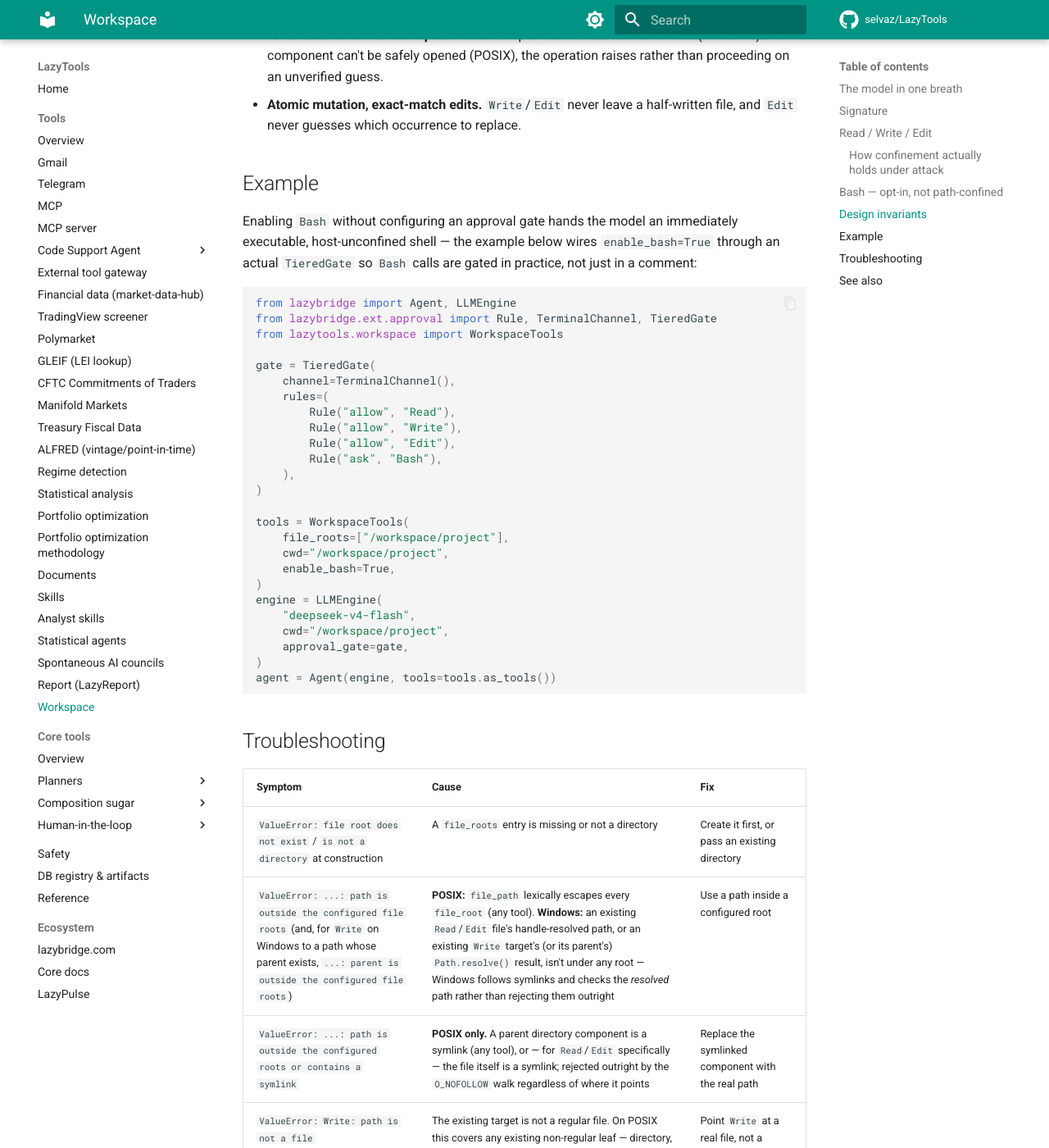
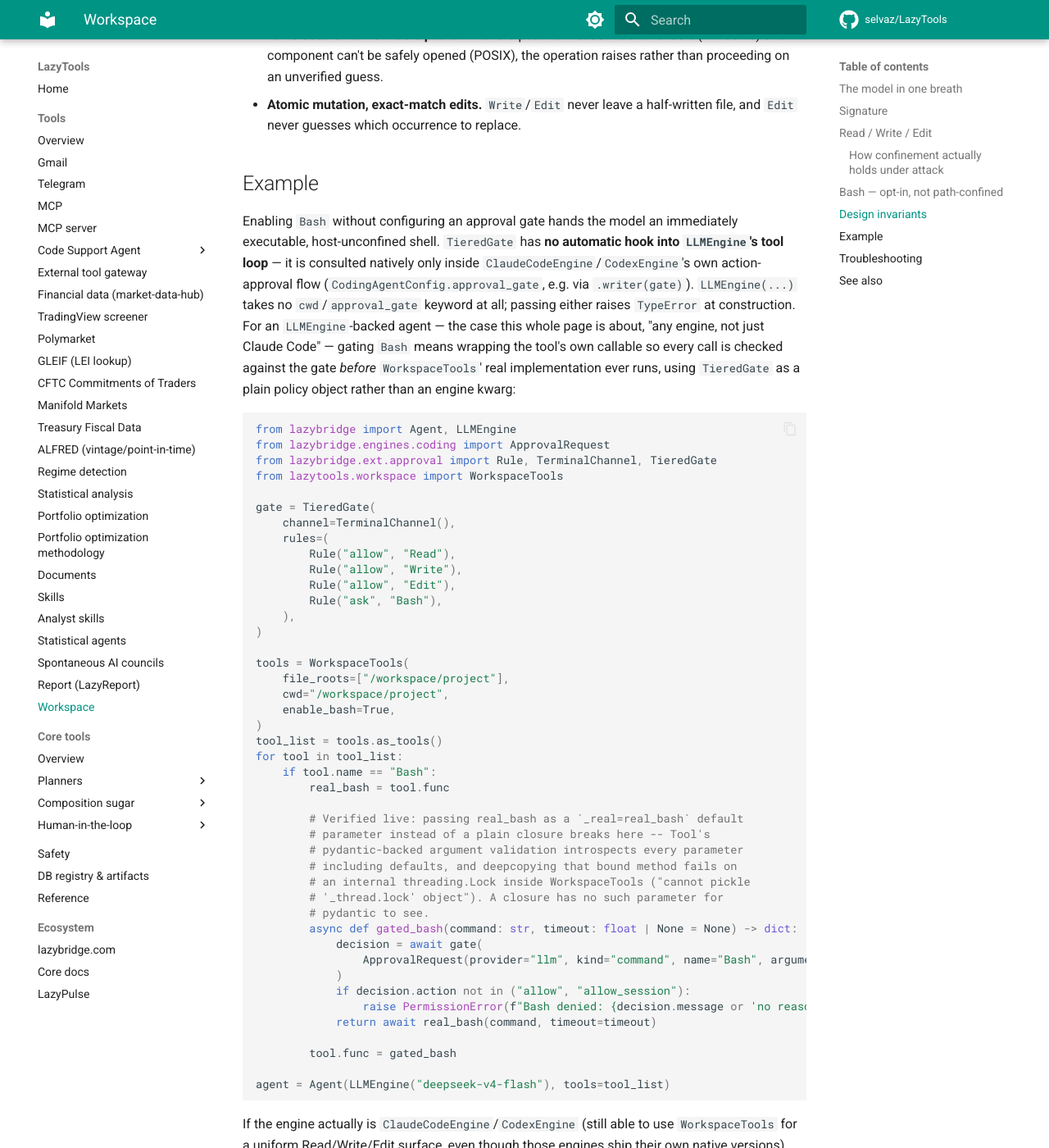
Before and after one commit to selvaz/LazyTools, an MkDocs documentation site: the page built from docs/workspace.md, in a window 1280 px wide and 1400 px high, scrolled down 3687 px. Shown: the whole window at 82% size. Built offline with MkDocs 1.6.1 and Material for MkDocs 9.7.7, drawn with Linux system fonts in a browser that asks for light colours; comment, search, counter and statistics services are not loaded; some of the changed text lies outside the part shown.

Commit message:
Fix fabricated LLMEngine kwargs already pushed in the workspace.md example
A delayed independent review (ask_claude, stalled 30+ min, returned after
this doc was already pushed) found that my own second-round fix introduced
a WORSE bug than the one it replaced: the Example section called
LLMEngine(cwd=..., approval_gate=...) -- neither keyword exists on
LLMEngine (confirmed by reading engines/llm.py's full __init__ signature).
That call raises TypeError on the very first line a reader would run. I
had claimed to verify this against source and did not verify carefully
enough -- this is a real mistake, not a nitpick.

Root cause of the doc's false premise: TieredGate has NO automatic hook
into LLMEngine's tool loop at all. approval_gate is consulted only inside
ClaudeCodeEngine/CodexEngine's own native approval flow
(CodingAgentConfig.approval_gate). For an LLMEngine-backed agent -- the
exact case this page's own opening paragraph is about ("any engine, not
just Claude Code CLI... DeepSeek, GPT, Grok") -- there is no built-in
bridge from TieredGate to a plain Tool.

Fixed by wrapping the Bash tool's own callable to consult the gate
directly (TieredGate used as a plain policy object, not an engine kwarg)
before delegating to WorkspaceTools' real implementation.

This time verified by ACTUALLY RUNNING the example, not just reading it
against source: extracted the exact code block from the doc
programmatically, executed it with a monkeypatched TieredGate.__call__ to
prove both the deny path (blocks execution, raises PermissionError) and
the allow path (runs the real Bash implementation, returns a real
{exit_code, stdout, stderr, truncated} result) genuinely work end to end.
That run caught a second, real bug in my own first attempt at this fix
before it ever reached the doc: passing the closed-over real_bash
implementation as a `_real=real_bash` default parameter broke Tool's
pydantic-backed argument-schema validation (it tries to deepcopy every
parameter default, including bound-method defaults, and failed on an
internal threading.Lock inside WorkspaceTools with "cannot pickle
'_thread.lock' object"). A plain closure has no such parameter for
pydantic to see. Documented as a comment in the example itself.

906 passed, 9 skipped.

Lesson for next time: for runnable example code specifically, "read it
against source" is not enough verification -- run it.

````diff
--- a/docs/workspace.md
+++ b/docs/workspace.md
@@ -179,12 +179,21 @@
 ## Example
 
 Enabling `Bash` without configuring an approval gate hands the model an
-immediately executable, host-unconfined shell — the example below wires
-`enable_bash=True` through an actual `TieredGate` so `Bash` calls are gated
-in practice, not just in a comment:
+immediately executable, host-unconfined shell. `TieredGate` has **no
+automatic hook into `LLMEngine`'s tool loop** — it is consulted natively
+only inside `ClaudeCodeEngine`/`CodexEngine`'s own action-approval flow
+(`CodingAgentConfig.approval_gate`, e.g. via `.writer(gate)`).
+`LLMEngine(...)` takes no `cwd`/`approval_gate` keyword at all; passing
+either raises `TypeError` at construction. For an `LLMEngine`-backed agent
+— the case this whole page is about, "any engine, not just Claude Code" —
+gating `Bash` means wrapping the tool's own callable so every call is
+checked against the gate *before* `WorkspaceTools`' real implementation
+ever runs, using `TieredGate` as a plain policy object rather than an
+engine kwarg:
 
 ```python
 from lazybridge import Agent, LLMEngine
+from lazybridge.engines.coding import ApprovalRequest
 from lazybridge.ext.approval import Rule, TerminalChannel, TieredGate
 from lazytools.workspace import WorkspaceTools
 
@@ -203,13 +212,38 @@
     cwd="/workspace/project",
     enable_bash=True,
 )
-engine = LLMEngine(
-    "deepseek-v4-flash",
-    cwd="/workspace/project",
-    approval_gate=gate,
-)
-agent = Agent(engine, tools=tools.as_tools())
+tool_list = tools.as_tools()
+for tool in tool_list:
+    if tool.name == "Bash":
+        real_bash = tool.func
+
+        # Verified live: passing real_bash as a `_real=real_bash` default
+        # parameter instead of a plain closure breaks here -- Tool's
+        # pydantic-backed argument validation introspects every parameter
+        # including defaults, and deepcopying that bound method fails on
+        # an internal threading.Lock inside WorkspaceTools ("cannot pickle
+        # '_thread.lock' object"). A closure has no such parameter for
+        # pydantic to see.
+        async def gated_bash(command: str, timeout: float | None = None) -> dict:
+            decision = await gate(
+                ApprovalRequest(provider="llm", kind="command", name="Bash", arguments={"command": command})
+            )
+            if decision.action not in ("allow", "allow_session"):
+                raise PermissionError(f"Bash denied: {decision.message or 'no reason given'}")
+            return await real_bash(command, timeout=timeout)
+
+        tool.func = gated_bash
+
+agent = Agent(LLMEngine("deepseek-v4-flash"), tools=tool_list)
 ```
+
+If the engine actually is `ClaudeCodeEngine`/`CodexEngine` (still able to
+use `WorkspaceTools` for a uniform Read/Write/Edit surface, even though
+those engines ship their own native versions), `CodingAgentConfig.writer(gate)`
+(see `lazybridge.engines.coding` in the LazyBridge package itself — this
+repo's own docs don't cover LazyBridge's engine API) wires the same
+`TieredGate` through the engine's own native approval flow instead; that
+path does not need the manual wrapper above.
 
 ## Troubleshooting
 
````
